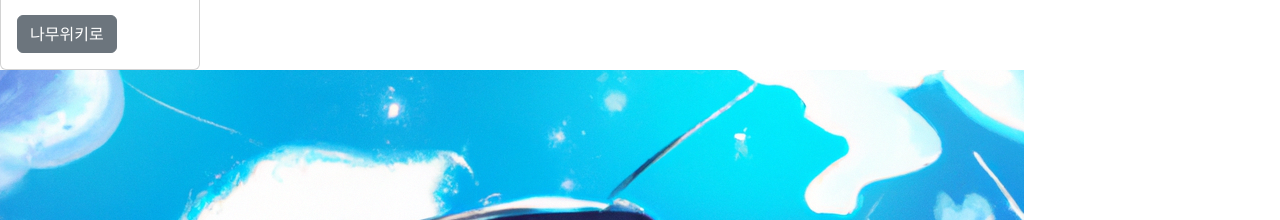
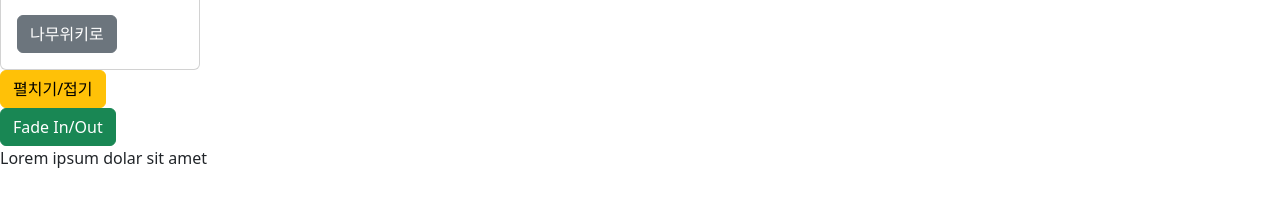
Before and after one commit to bookpark/react-ex, a React (Create React App) app in the folder strapapp/: page / in a window 1280 px wide. Shown: the part 578-798 px from the top of the page. Built offline with nearby package versions, Linux system fonts and the light colour scheme.

Commit message:
Fade 예제

```diff
--- a/strapapp/src/App.js
+++ b/strapapp/src/App.js
@@ -6,6 +6,8 @@ import ReactstrapDrop from './ReactstrapDrop';
 import ReactstrapBtnGrp from './ReactstrapBtnGrp';
 import ReactstrapCard from './ReactstrapCard';
 import ReactstrapCarousel from './ReactstrapCarousel';
+import ReactstrapCollapse from './ReactstrapCollapse';
+import ReactstrapFade from './ReactstrapFade';
 
 function App() {
   return (
@@ -16,7 +18,9 @@ function App() {
       <ReactstrapDrop />
       <ReactstrapBtnGrp />
       <ReactstrapCard />
-      <ReactstrapCarousel />
+      {/* <ReactstrapCarousel /> */}
+      <ReactstrapCollapse />
+      <ReactstrapFade />
     </div>
   );
 }
--- /dev/null
+++ b/strapapp/src/ReactstrapFade.js
@@ -0,0 +1,24 @@
+import { Component } from 'react';
+import { Button, Fade } from 'reactstrap';
+
+class ReactstrapFade extends Component {
+    constructor(props) {
+        super(props);
+        this.state = { fadeInOut: true }
+    }
+    toggle = (e) => {
+        this.setState({ fadeInOut: !this.state.fadeInOut });
+    }
+    render() {
+        return(
+            <>
+                <Button color='success' onClick={this.toggle}>Fade In/Out</Button>
+                <Fade in={this.state.fadeInOut} tag='p'>
+                    Lorem ipsum dolar sit amet
+                </Fade>
+            </>
+        )
+    }
+}
+
+export default ReactstrapFade;
```
